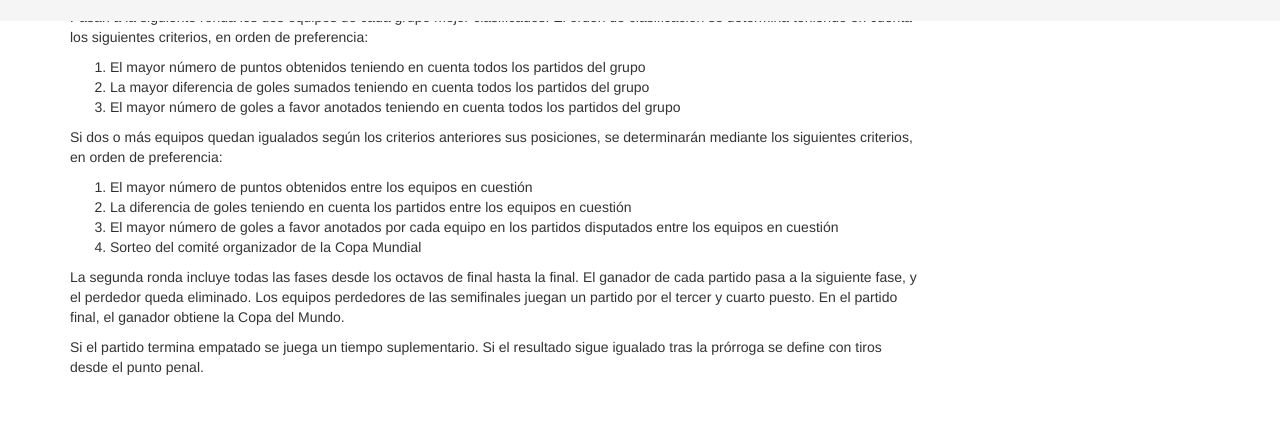
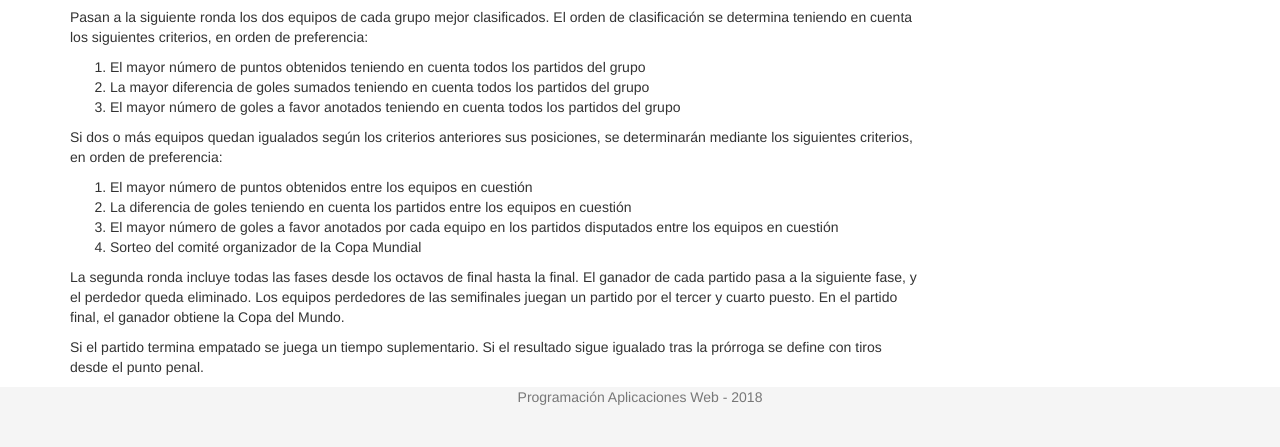
Before and after one commit to jheinember16/Guia-Bootstrap, a plain HTML site: page index.html in a window 1280 px wide. Shown: the part 779-1226 px from the top of the page. Before the commit the page ends 1166 px from the top, so only its background shows below. Drawn offline with nearby package versions, Linux system fonts and the light colour scheme.

Commit message:
Moficando css principal

```diff
--- a/css/estilos.css
+++ b/css/estilos.css
@@ -1,8 +1,7 @@
 .footer {
 	position: absolute;
-	bottom: 0;
 	width: 100%;
-
+	text-align:center;
 	height: 60px;
 	background-color: #f5f5f5;
 }
```
